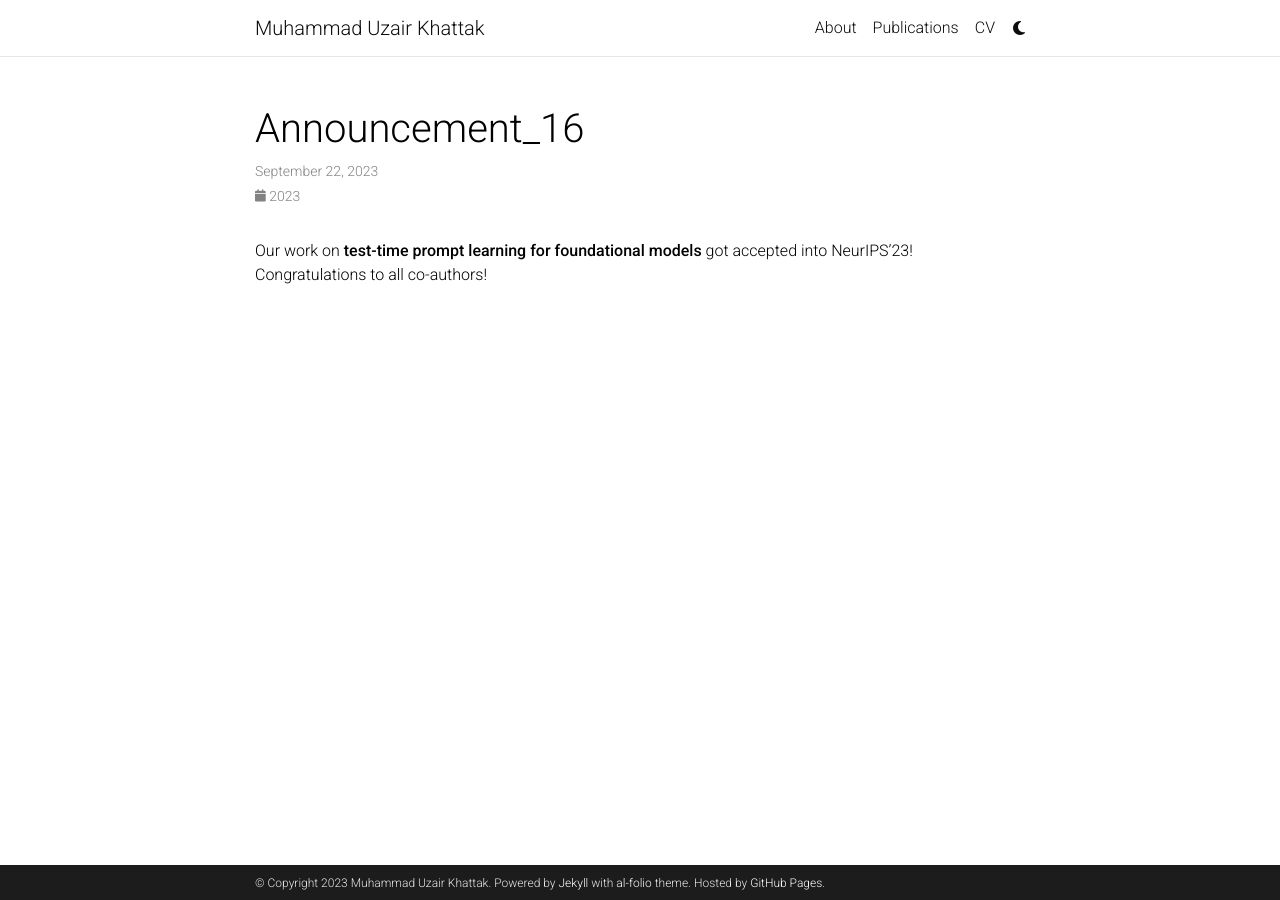
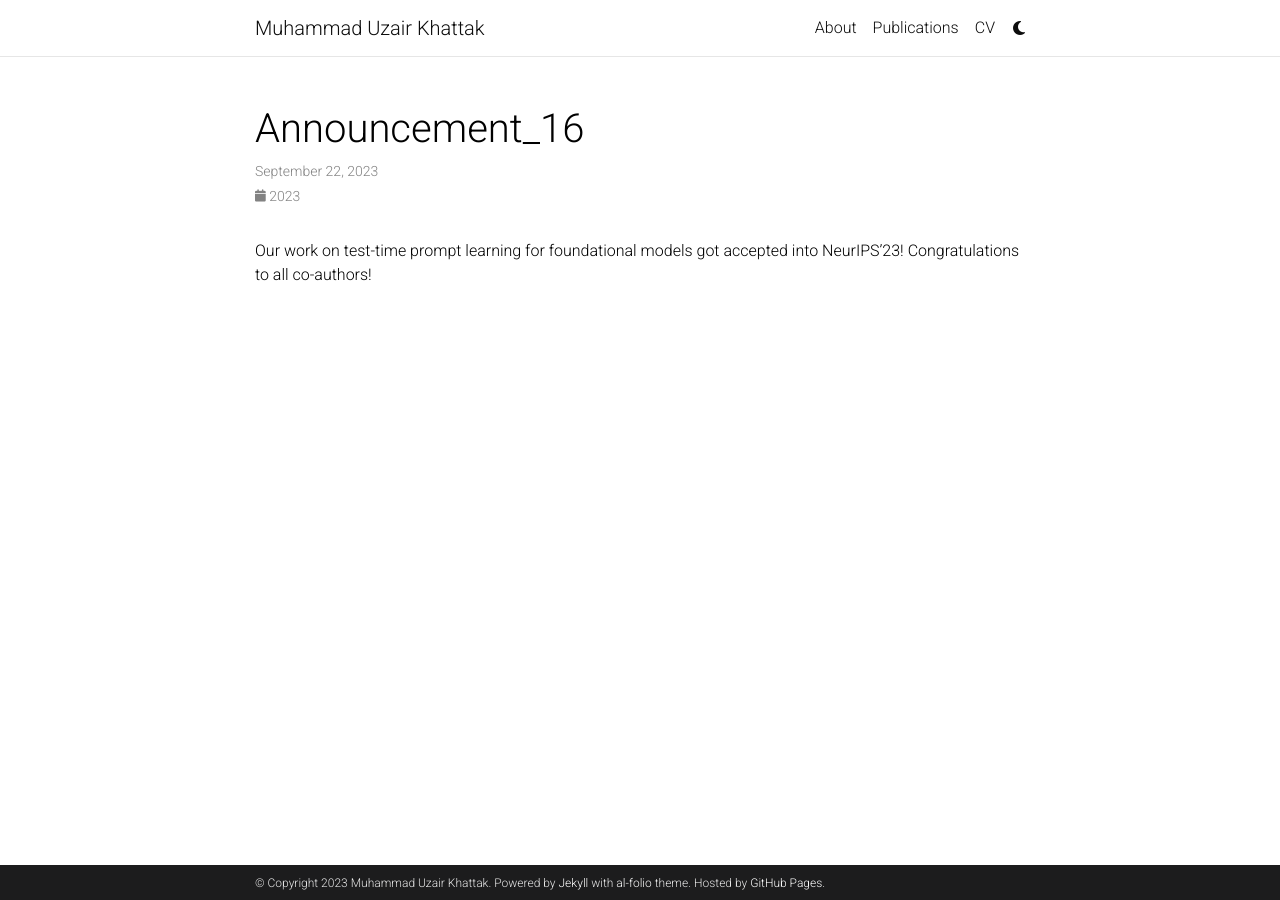
Before and after one commit to muzairkhattak/muzairkhattak.github.io, a Jekyll site: the page built from _news/announcement_16.md, in a window 1280 px wide. Built offline with Jekyll 4.4.1, drawn with Linux system fonts in a browser that asks for light colours; full-size pictures stand in for the smaller copies a plugin makes; comment, search, counter and statistics services are not loaded; a style sheet for code colours, icons or effects is not loaded.

```diff
--- a/_news/announcement_16.md
+++ b/_news/announcement_16.md
@@ -5,4 +5,4 @@ inline: true
 related_posts: false
 ---
 
-Our work on **test-time prompt learning for foundational models** got accepted into NeurIPS’23! Congratulations to all co-authors!
+Our work on test-time prompt learning for foundational models got accepted into NeurIPS’23! Congratulations to all co-authors!
```
Also changed, not shown: _news/announcement_17.md (added, +8 -0 lines), 1 other file.
